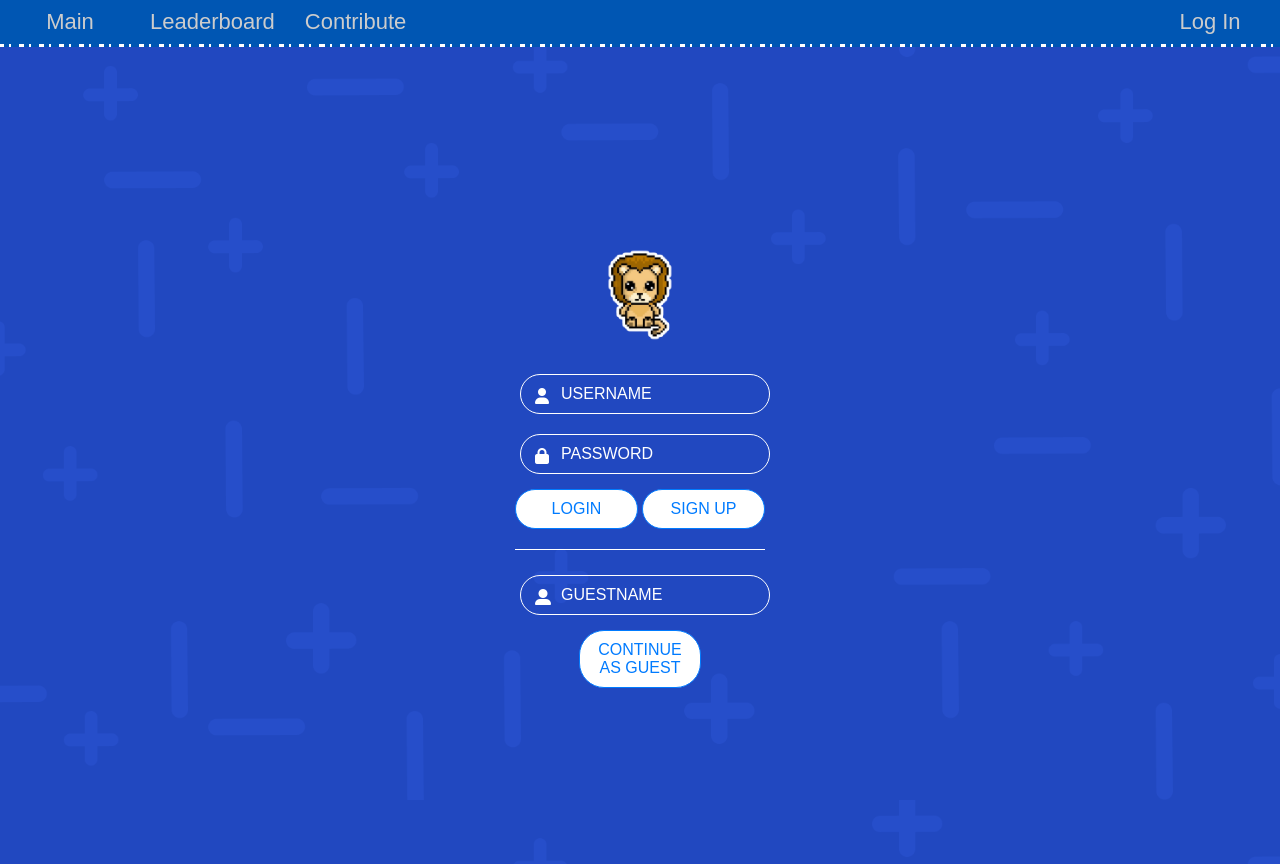
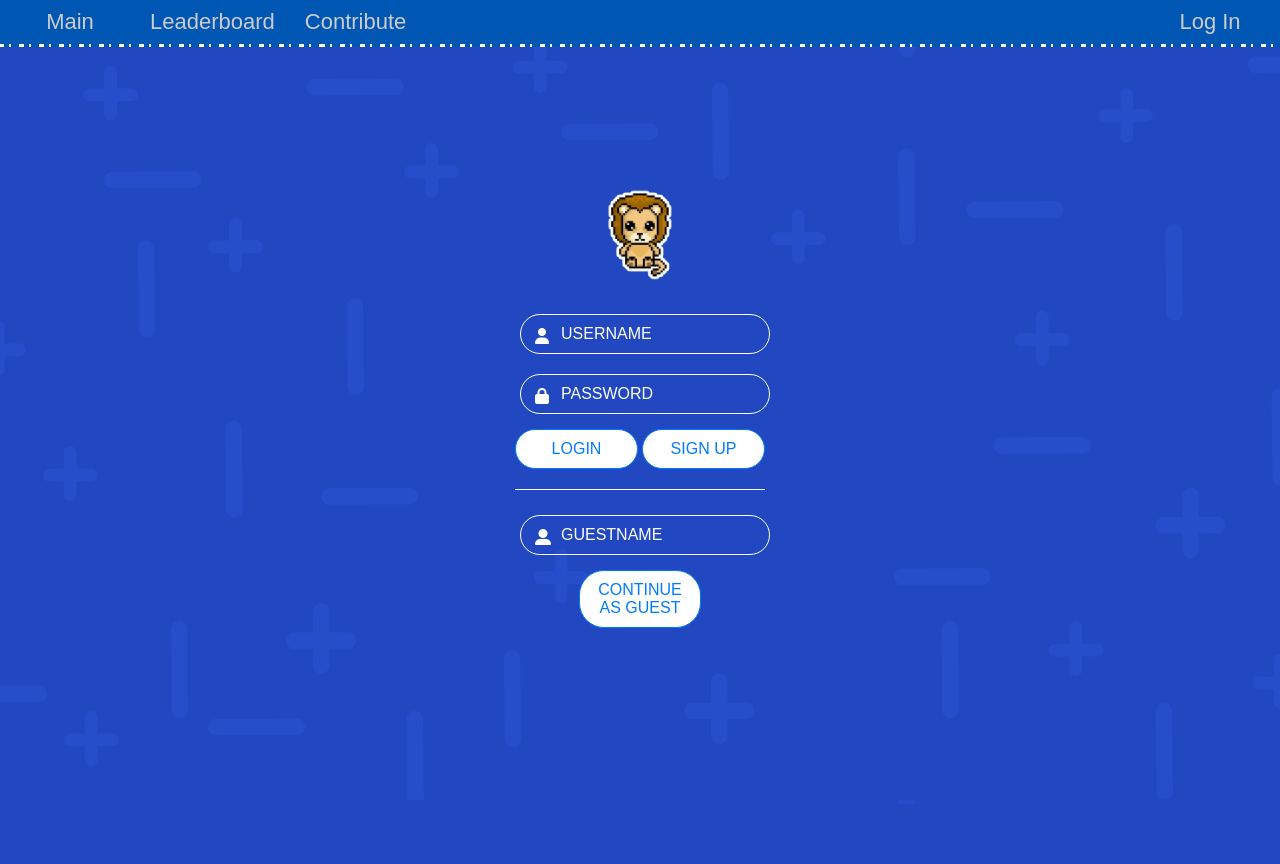
Before and after one commit to weissgerber1/KozminskiGuessr, a Flask app: page /login in a window 1280 px wide. After the commit the page ends 628 px from the top, so only its background shows below. Run offline with Flask 3, Linux system fonts and the light colour scheme; the visitor is signed in with stand-in values (Sample User, id 1); some web fonts are replaced.

Commit message:
shift log in a bit more up

```diff
--- a/KozminskiGuessr/static/css/login.css
+++ b/KozminskiGuessr/static/css/login.css
@@ -17,7 +17,9 @@ body {
     width: 100%;
     height: 100%;
     max-width: 400px;
+    transform: translateY(-60px);
 }
+
 
 .header-image {
     max-width: 27%;
```
